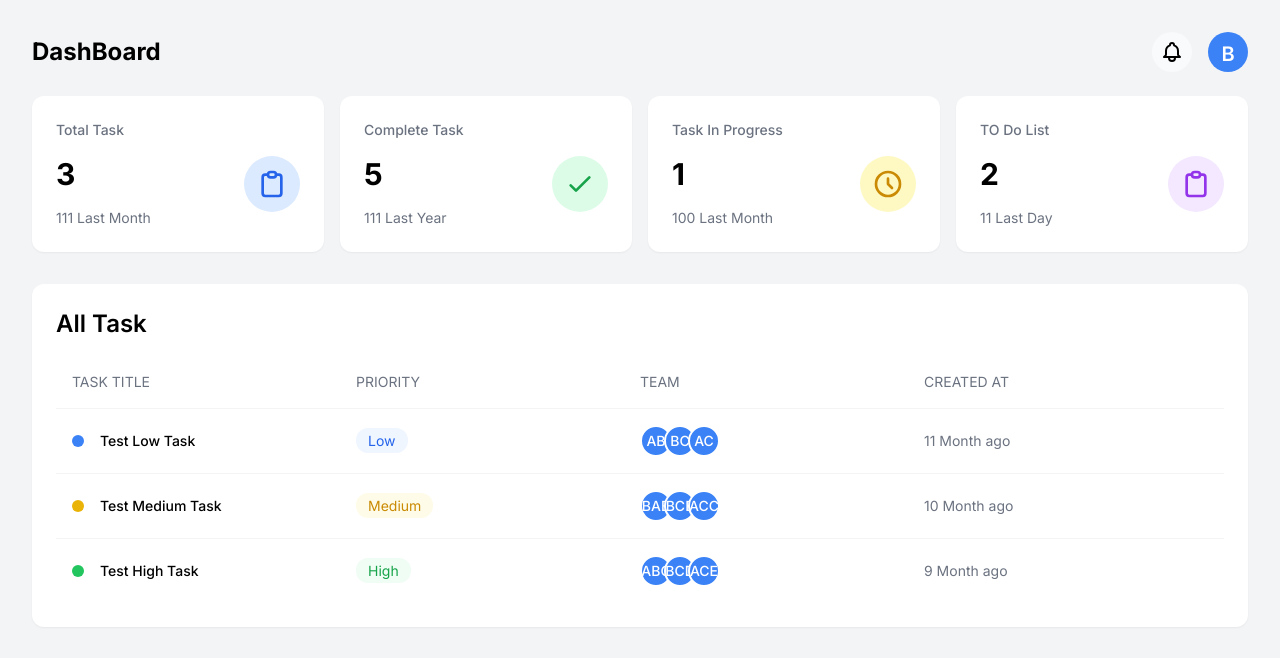
After one commit to EmonHira135923/DashBoard_Project, a Django app: template Django_Project/tasks/templates/DashBoard/manager_dashboard.html in a window 1280 px wide. The commit adds this page. Shown: the top 658 px of the page. Run offline with Django 5.2, Linux system fonts and the light colour scheme; the template is opened without the code that fills it, so the values that code supplies are empty; some libraries are stand-ins or nearby versions.

Commit message:
all data added

```diff
--- a/Django_Project/Task_Management/settings.py
+++ b/Django_Project/Task_Management/settings.py
@@ -106,6 +106,10 @@ USE_TZ = True
 
 STATIC_URL = 'static/'
 
+STATICFILES_DIRS = [
+    BASE_DIR / 'static'
+]
+
 # Default primary key field type
 # https://docs.djangoproject.com/en/5.2/ref/settings/#default-auto-field
 
--- /dev/null
+++ b/Django_Project/static/css/style.css
@@ -0,0 +1,3 @@
+h1{
+    background-color: red;
+}
--- /dev/null
+++ b/Django_Project/tasks/templates/DashBoard/manager_dashboard.html
@@ -0,0 +1,191 @@
+<!DOCTYPE html>
+<html lang="en">
+<head>
+    <meta charset="UTF-8">
+    <meta name="viewport" content="width=device-width, initial-scale=1.0">
+    <title>Responsive Dashboard</title>
+    <script src="https://cdn.tailwindcss.com"></script>
+    <link rel="preconnect" href="https://fonts.googleapis.com">
+    <link rel="preconnect" href="https://fonts.gstatic.com" crossorigin>
+    <link href="https://fonts.googleapis.com/css2?family=Inter:wght@100..900&display=swap" rel="stylesheet">
+    <style>
+        body {
+            font-family: 'Inter', sans-serif;
+        }
+    </style>
+</head>
+<body class="bg-gray-100 p-6 md:p-8">
+    <div class="max-w-[1800px] mx-auto">
+        {% comment %} Header Section {% endcomment %}
+
+        <header class="mb-6 md:mb-6 flex justify-between items-center">
+            <div class="text-xl md:text-2xl font-bold sm:text-medium">DashBoard</div>
+            <div class="flex gap-2 md:gap-4">
+                <button class="p-1 md:p-2 bg-gray-50 rounded-full hover:bg-gray-200">
+                    <svg xmlns="http://www.w3.org/2000/svg" class="h-5 w-5 md:h-6 md:w-6" fill="none" viewBox="0 0 24 24" stroke="currentColor">
+                        <path stroke-linecap="round" stroke-linejoin="round" stroke-width="2" d="M15 17h5l-1.405-1.405A2.032 2.032 0 0118 14.158V11a6.002 6.002 0 00-4-5.659V5a2 2 0 10-4 0v.341C7.67 6.165 6 8.388 6 11v3.159c0 .538-.214 1.055-.595 1.436L4 17h5m6 0v1a3 3 0 11-6 0v-1m6 0H9" />
+                    </svg>
+                </button>
+                <button class="p-1 md:p-2 rounded-full w-8 h-8 md:w-10 md:h-10 bg-blue-500 text-white font-semibold text-sm md:text-xl">B</button>
+            </div>
+        </header>
+
+        {% comment %} Stats Cards {% endcomment %}
+
+        <main>
+
+            <div class="grid grid-cols-1 sm:grid-cols-2 lg:grid-cols-4 gap-4 mb-6 md:mb-8">
+
+            {% comment %} Card 1 {% endcomment %}
+
+            <div class="shadow-sm p-4 md:p-6 bg-white rounded-xl">
+                <h3 class="text-xs md:text-sm text-gray-500 mb-2 md:mb-4 font-medium">Total Task</h3>
+                <div class="flex justify-between items-start">
+                    <div>
+                        <p class="text-2xl md:text-3xl font-bold mb-2 md:mb-4">3</p>
+                        <p class="text-xs md:text-sm text-gray-500">111 Last Month</p>
+                    </div>
+                    <div class="bg-blue-100 p-2 md:p-3 rounded-full text-blue-600">
+                        <svg xmlns="http://www.w3.org/2000/svg" class="h-6 w-6 md:h-8 md:w-8" fill="none" viewBox="0 0 24 24" stroke="currentColor">
+                            <path stroke-linecap="round" stroke-linejoin="round" stroke-width="2" d="M9 5H7a2 2 0 00-2 2v12a2 2 0 002 2h10a2 2 0 002-2V7a2 2 0 00-2-2h-2M9 5a2 2 0 002 2h2a2 2 0 002-2M9 5a2 2 0 012-2h2a2 2 0 012 2" />
+                        </svg>
+                    </div>
+                </div>
+            </div>
+
+            {% comment %} Card 2 {% endcomment %}
+
+            <div class="shadow-sm p-4 md:p-6 bg-white rounded-xl">
+                <h3 class="text-xs md:text-sm text-gray-500 mb-2 md:mb-4 font-medium">Complete Task</h3>
+                <div class="flex justify-between items-start">
+                    <div>
+                        <p class="text-2xl md:text-3xl font-bold mb-2 md:mb-4">5</p>
+                        <p class="text-xs md:text-sm text-gray-500">111 Last Year</p>
+                    </div>
+                    <div class="bg-green-100 p-2 md:p-3 rounded-full text-green-600">
+                        <svg xmlns="http://www.w3.org/2000/svg" class="h-6 w-6 md:h-8 md:w-8" fill="none" viewBox="0 0 24 24" stroke="currentColor">
+                            <path stroke-linecap="round" stroke-linejoin="round" stroke-width="2" d="M5 13l4 4L19 7" />
+                        </svg>
+                    </div>
+                </div>
+            </div>
+
+            {% comment %} Card 3 {% endcomment %}
+
+            <div class="shadow-sm p-4 md:p-6 bg-white rounded-xl">
+                <h3 class="text-xs md:text-sm text-gray-500 mb-2 md:mb-4 font-medium">Task In Progress</h3>
+                <div class="flex justify-between items-start">
+                    <div>
+                        <p class="text-2xl md:text-3xl font-bold mb-2 md:mb-4">1</p>
+                        <p class="text-xs md:text-sm text-gray-500">100 Last Month</p>
+                    </div>
+                    <div class="bg-yellow-100 p-2 md:p-3 rounded-full text-yellow-600">
+                        <svg xmlns="http://www.w3.org/2000/svg" class="h-6 w-6 md:h-8 md:w-8" fill="none" viewBox="0 0 24 24" stroke="currentColor">
+                            <path stroke-linecap="round" stroke-linejoin="round" stroke-width="2" d="M12 8v4l3 3m6-3a9 9 0 11-18 0 9 9 0 0118 0z" />
+                        </svg>
+                    </div>
+                </div>
+            </div>
+
+            {% comment %} Card 4 {% endcomment %}
+
+
+            <div class="shadow-sm p-4 md:p-6 bg-white rounded-xl">
+                <h3 class="text-xs md:text-sm text-gray-500 mb-2 md:mb-4 font-medium">TO Do List</h3>
+                <div class="flex justify-between items-start">
+                    <div>
+                        <p class="text-2xl md:text-3xl font-bold mb-2 md:mb-4">2</p>
+                        <p class="text-xs md:text-sm text-gray-500">11 Last Day</p>
+                    </div>
+                    <div class="bg-purple-100 p-2 md:p-3 rounded-full text-purple-600">
+                        <svg xmlns="http://www.w3.org/2000/svg" class="h-6 w-6 md:h-8 md:w-8" fill="none" viewBox="0 0 24 24" stroke="currentColor">
+                            <path stroke-linecap="round" stroke-linejoin="round" stroke-width="2" d="M9 5H7a2 2 0 00-2 2v12a2 2 0 002 2h10a2 2 0 002-2V7a2 2 0 00-2-2h-2M9 5a2 2 0 002 2h2a2 2 0 002-2M9 5a2 2 0 012-2h2a2 2 0 012 2" />
+                        </svg>
+                    </div>
+                </div>
+            </div>
+        </div>
+
+
+    {% comment %} Tasks Section {% endcomment %}
+
+
+    <div class="grid grid-cols-1 lg:grid-cols-6 gap-4 md:gap-6">
+
+        {% comment %} All Tasks Table {% endcomment %}
+
+        <div class="lg:col-span-6 shadow-sm bg-white rounded-xl overflow-x-auto">
+            <div class="p-4 md:p-6">
+                <h3 class="font-semibold text-xl md:text-2xl mb-4">All Task</h3>
+
+                <div class="min-w-[600px]">
+
+                    {% comment %} Table Header  {% endcomment %}
+
+                    <div class="grid grid-cols-4 p-2 md:p-4 border-b border-gray-100 text-xs md:text-sm text-gray-500">
+                        <div>TASK TITLE</div>
+                        <div>PRIORITY</div>
+                        <div>TEAM</div>
+                        <div>CREATED AT</div>
+                    </div>
+
+                    {% comment %} Table Rows {% endcomment %}
+
+                    <div class="divide-y divide-gray-100">
+
+                        {% comment %} Row 1 {% endcomment %}
+
+                        <div class="grid grid-cols-4 p-2 md:p-4 items-center text-xs md:text-sm">
+                            <div class="flex items-center gap-2 md:gap-4">
+                                <div class="h-2 w-2 md:h-3 md:w-3 bg-blue-500 rounded-full"></div>
+                                <span class="font-medium">Test Low Task</span>
+                            </div>
+                            <div><span class="text-blue-600 bg-blue-50 px-2 py-1 md:px-3 rounded-xl">Low</span></div>
+                            <div class="flex -space-x-1 md:-space-x-2">
+                                <div class="font-medium border-white text-white bg-blue-500 rounded-full h-6 w-6 md:h-8 md:w-8 flex justify-center items-center border-2 text-xs md:text-sm">AB</div>
+                                <div class="font-medium border-white text-white bg-blue-500 rounded-full h-6 w-6 md:h-8 md:w-8 flex justify-center items-center border-2 text-xs md:text-sm">BC</div>
+                                <div class="font-medium border-white text-white bg-blue-500 rounded-full h-6 w-6 md:h-8 md:w-8 flex justify-center items-center border-2 text-xs md:text-sm">AC</div>
+                            </div>
+                            <div class="text-gray-500">11 Month ago</div>
+                        </div>
+
+                        {% comment %} Row 2 {% endcomment %}
+
+                        <div class="grid grid-cols-4 p-2 md:p-4 items-center text-xs md:text-sm">
+                            <div class="flex items-center gap-2 md:gap-4">
+                                <div class="h-2 w-2 md:h-3 md:w-3 bg-yellow-500 rounded-full"></div>
+                                <span class="font-medium">Test Medium Task</span>
+                            </div>
+                            <div><span class="text-yellow-600 bg-yellow-50 px-2 py-1 md:px-3 rounded-xl">Medium</span></div>
+                            <div class="flex -space-x-1 md:-space-x-2">
+                                <div class="font-medium border-white text-white bg-blue-500 rounded-full h-6 w-6 md:h-8 md:w-8 flex justify-center items-center border-2 text-xs md:text-sm">BAB</div>
+                                <div class="font-medium border-white text-white bg-blue-500 rounded-full h-6 w-6 md:h-8 md:w-8 flex justify-center items-center border-2 text-xs md:text-sm">BCB</div>
+                                <div class="font-medium border-white text-white bg-blue-500 rounded-full h-6 w-6 md:h-8 md:w-8 flex justify-center items-center border-2 text-xs md:text-sm">ACC</div>
+                            </div>
+                            <div class="text-gray-500">10 Month ago</div>
+                        </div>
+
+                        {% comment %} Row 3 {% endcomment %}
+
+                        <div class="grid grid-cols-4 p-2 md:p-4 items-center text-xs md:text-sm">
+                            <div class="flex items-center gap-2 md:gap-4">
+                                <div class="h-2 w-2 md:h-3 md:w-3 bg-green-500 rounded-full"></div>
+                                <span class="font-medium">Test High Task</span>
+                            </div>
+                            <div><span class="text-green-600 bg-green-50 px-2 py-1 md:px-3 rounded-xl">High</span></div>
+                            <div class="flex -space-x-1 md:-space-x-2">
+                                <div class="font-medium border-white text-white bg-blue-500 rounded-full h-6 w-6 md:h-8 md:w-8 flex justify-center items-center border-2 text-xs md:text-sm">ABC</div>
+                                <div class="font-medium border-white text-white bg-blue-500 rounded-full h-6 w-6 md:h-8 md:w-8 flex justify-center items-center border-2 text-xs md:text-sm">BCD</div>
+                                <div class="font-medium border-white text-white bg-blue-500 rounded-full h-6 w-6 md:h-8 md:w-8 flex justify-center items-center border-2 text-xs md:text-sm">ACE</div>
+                            </div>
+                            <div class="text-gray-500">9 Month ago</div>
+                        </div>
+                    </div>
+                </div>
+            </div>
+        </div>
+    </div>
+        </main>
+    </div>
+</body>
+</html>
--- a/Django_Project/tasks/urls.py
+++ b/Django_Project/tasks/urls.py
@@ -1,7 +1,8 @@
 from django.urls import path
-from tasks.views import manager_dashboard,users_dashboard
+from tasks.views import manager_dashboard,users_dashboard,task_test
 
 urlpatterns = [
     path('user_dashboard/',users_dashboard),
-    path('manager_dashboard/',manager_dashboard)
+    path('manager_dashboard/',manager_dashboard),
+    path('task_test/',task_test)
 ]
```
Also changed, not shown: Django_Project/tasks/templates/DashBoard/test_static.html (added, +13 -0 lines), Django_Project/tasks/templates/DashBoard/users_dashboard.html (renamed from Django_Project/tasks/templates/manager_dashboard.html, +31 -15 lines), Django_Project/tasks/templates/users_dashboard.html (deleted, +0 -238 lines), Django_Project/tasks/views.py (+7 -2 lines), Django_Project/tasks/templates/DashBoard/text.txt (renamed from Django_Project/tasks/templates/text.txt), 1 other file.
